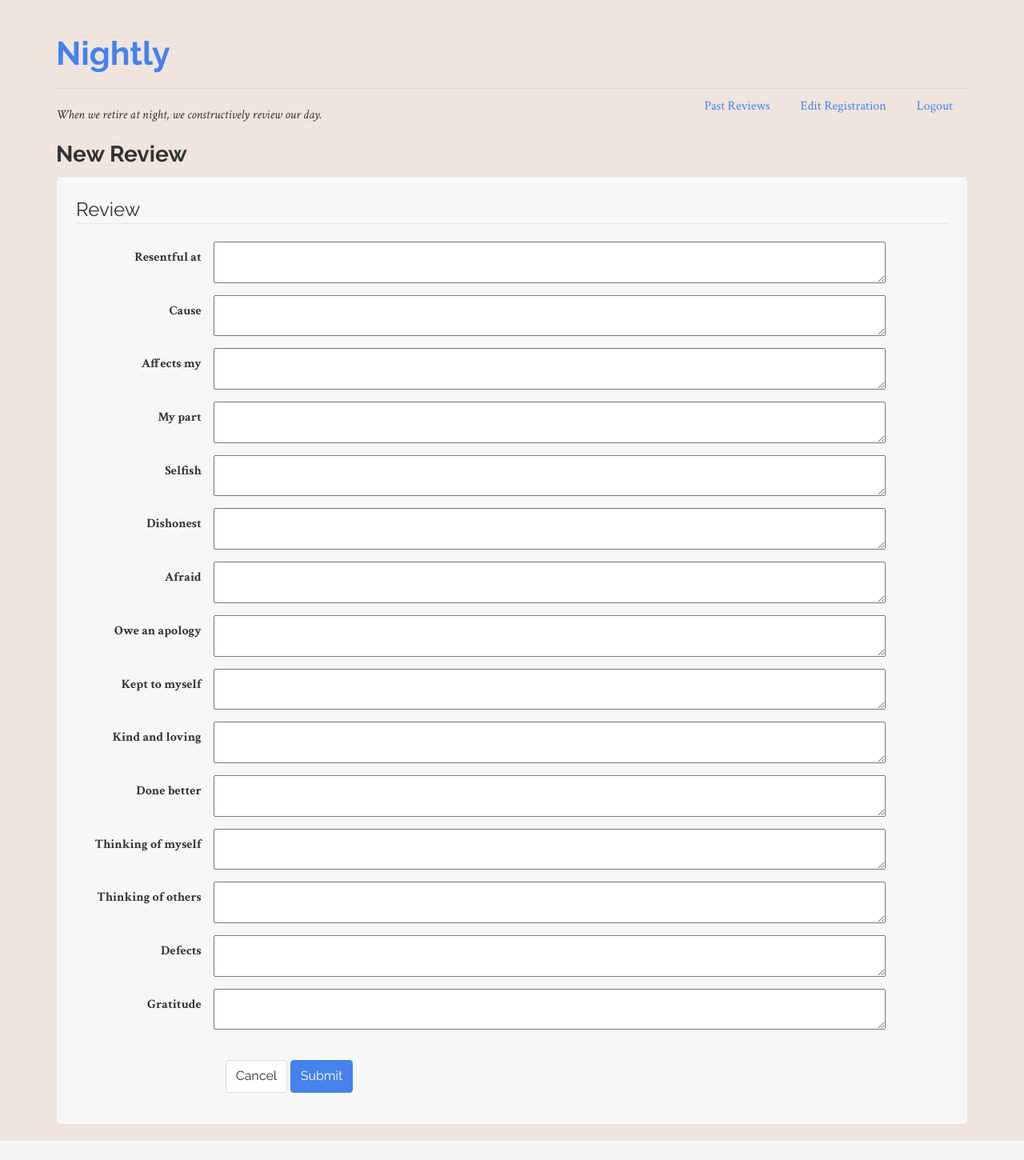
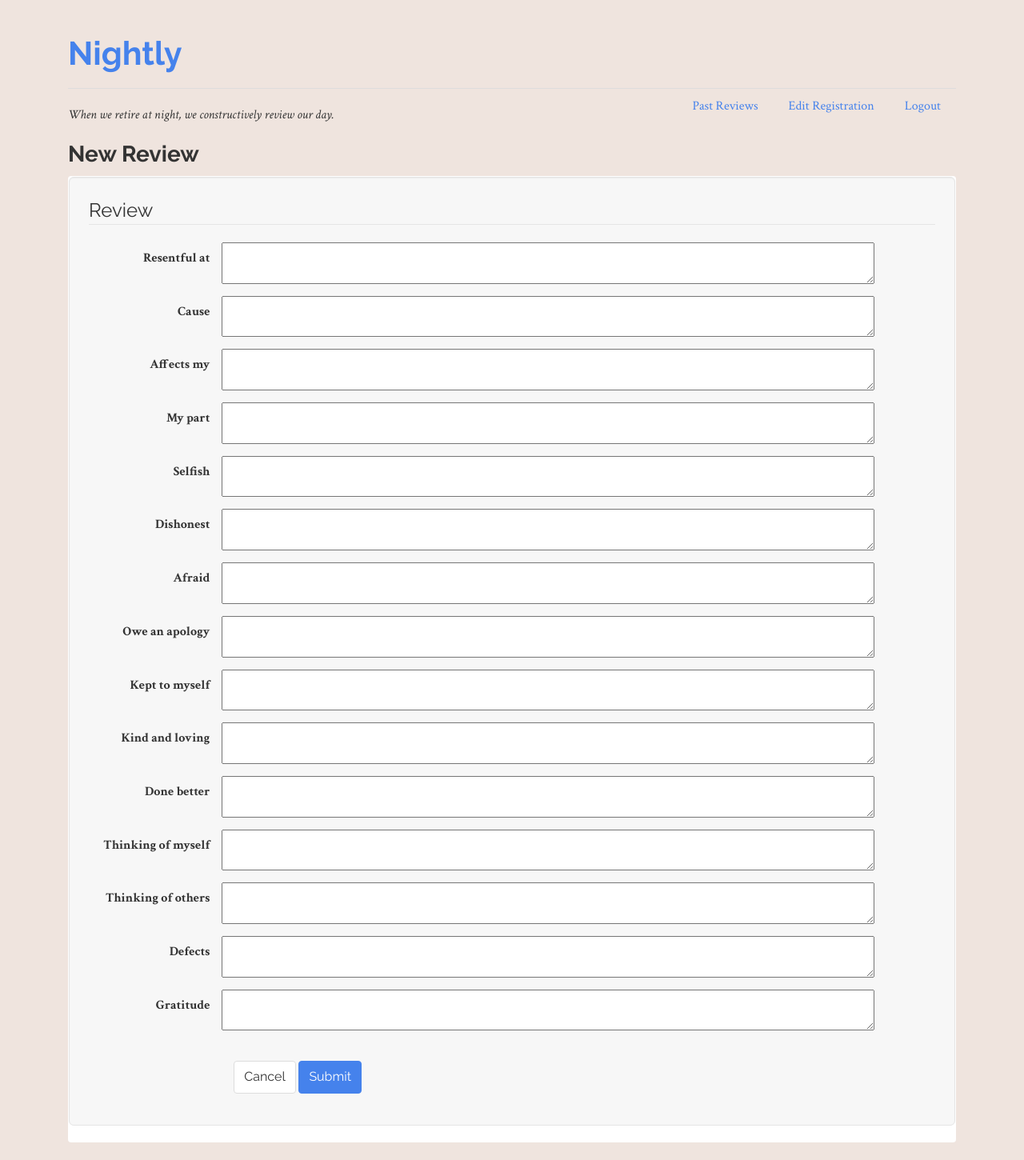
Before and after one commit to lizlove/nightly, a Rails app: page /users/1/posts/new in a window 1280 px wide. Shown: the whole page at 80% size. Before the commit the page ends 1426 px from the top, so only its background shows below. Run offline with Rails 7, Linux system fonts and the light colour scheme; a user stored in the database is signed in; some libraries are stand-ins or nearby versions.

Commit message:
add panel and col-md-12"

```diff
--- a/app/views/home/index.html.erb
+++ b/app/views/home/index.html.erb
@@ -1,4 +1,3 @@
-
 <div class="jumbotron vertical-center">
   <h1 class="text-center">Welcome</h1>
   <p class="text-center">Nightly is a tool for drafting personal inventories and sharing them with an accountability partner.</p>
--- a/app/views/layouts/application.html.erb
+++ b/app/views/layouts/application.html.erb
@@ -10,6 +10,8 @@
 <body>
 
 <div class="container">
+  <div class="col-md-12">
+
   <nav>
     <div class="page-header">
       <h1><%= link_to "Nightly", root_path %></h1>
@@ -25,6 +27,7 @@
 
   <%= yield %>
   </div>
+</div>
 
 </body>
 </html>
--- a/app/views/posts/_form.html.erb
+++ b/app/views/posts/_form.html.erb
@@ -1,3 +1,4 @@
+<div class="panel">
       <div class="well well-lg">
             <legend>Review</legend>
               <%= form_for([@user, @post], url: user_posts_path, :html => {:class => "form-horizontal"}) do |f| %>
@@ -74,3 +75,4 @@
           <% end %>
       </form>
       </div> <!-- well -->
+</div>
```
Lines whose indentation alone changed are shown as unchanged.
